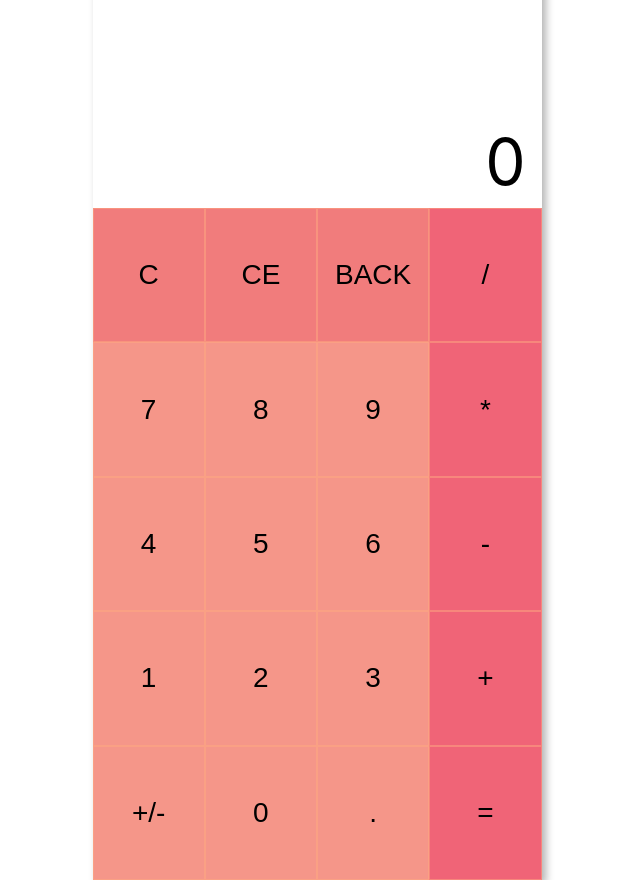
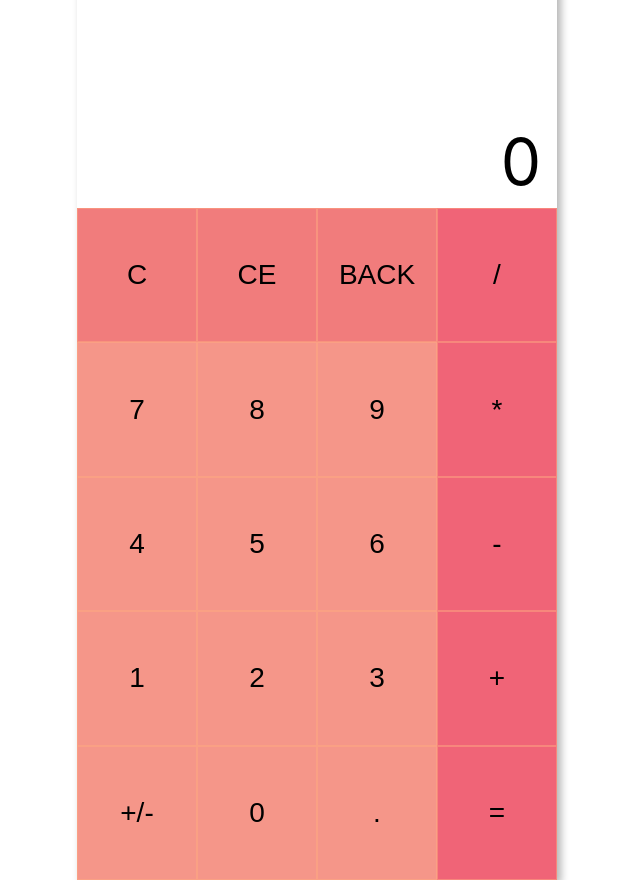
Before and after one commit to Reminisque/recalc, a React (Create React App) app: page / in a window 1280 px wide. Shown: the whole page, without its empty margins (323-963 px from the left). Built offline with nearby package versions, Linux system fonts and the light colour scheme.

Commit message:
Adjusted width

```diff
--- a/src/components/Recalc.module.css
+++ b/src/components/Recalc.module.css
@@ -1,6 +1,6 @@
 .root {
   height: 960px;
-  width: 449px;
+  width: 480px;
   border: 0;
   font-size: 4em;
   box-shadow: 4px 4px 8px 0px rgba(0,0,0,0.3);
@@ -32,7 +32,7 @@
   grid-area: clearBtns;
   display: flex;
   flex-direction: row;
-  justify-content: flex-start;
+  justify-content: space-evenly;
 }
 
 .numpad {
@@ -49,7 +49,7 @@
 }
 
 .clearingBtn {
-  background: rgb(241, 124, 124)
+  background: rgb(241, 124, 124);
 }
 
 .operatorBtn {
```
